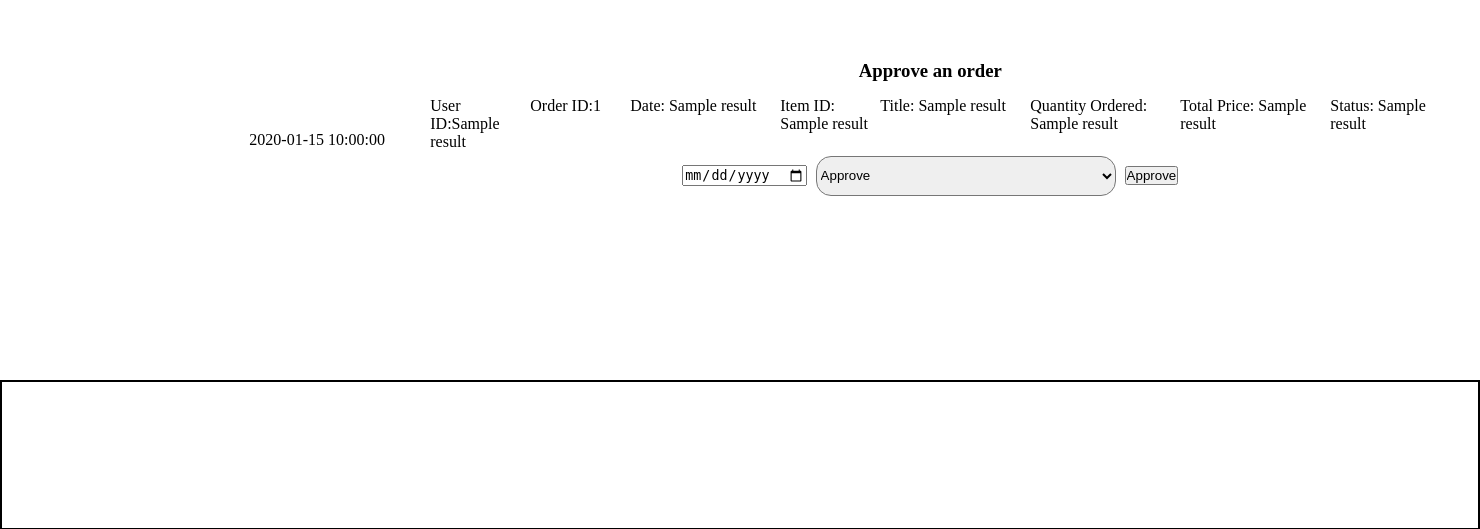
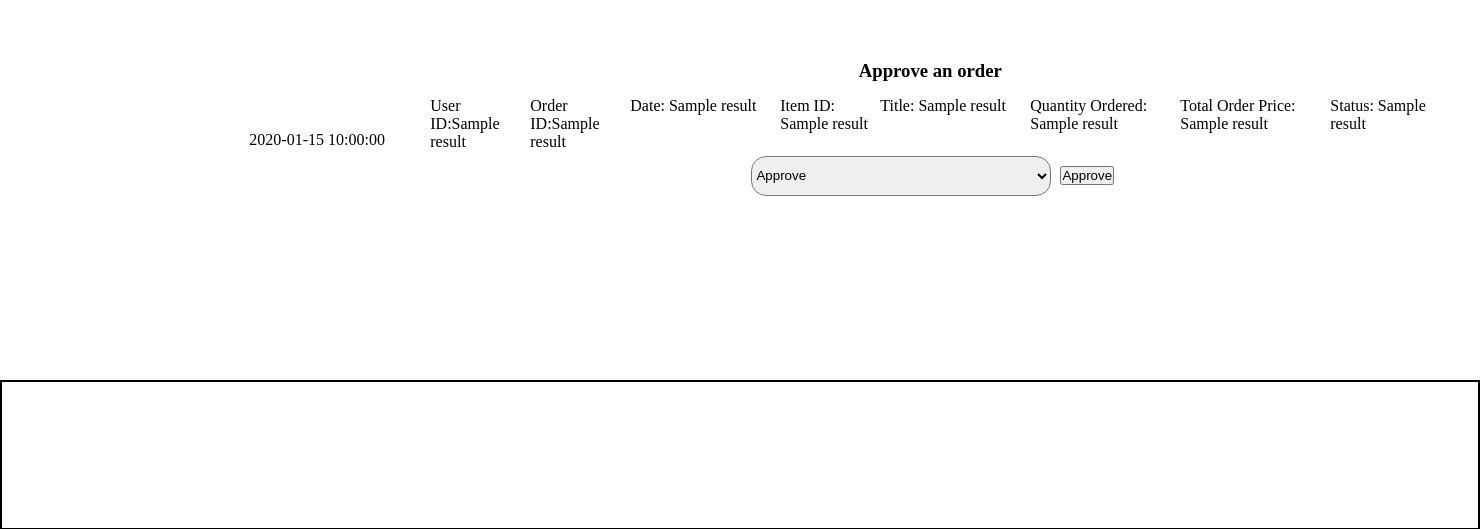
Before and after one commit to SoulCartel117/discsalesfinal, a Flask app: template templates/approve.html in a window 1480 px wide. Shown: the part 220-749 px from the top of the page. Run offline with Flask 2, Linux system fonts and the light colour scheme; the template is opened without the code that fills it: most values are stand-ins (such as "Sample title", 1, 10 or a date in 2020).

Commit message:
orders now have the correct total price, orders have a order ID, orders cant be approved unless they have enough quantity

```diff
--- a/main.py
+++ b/main.py
@@ -13,6 +13,8 @@ salt = "kld@djaa%jkh3ljkk&d83038459"
 global no_user
 no_user = "Not logged in."
 current_user = ""
+global total_price
+total_price = 0
 
 
 @app.route('/', methods=['GET'])
@@ -388,6 +390,7 @@ def edit_products_post():
 
 @app.route('/cart', methods=['GET'])
 def cart_get():
+    global total_price
     total_price = 0
     total_discount = 0
     results = conn.execute(text(f"SELECT * FROM cart WHERE user_id = {current_user};")).all()
@@ -425,8 +428,9 @@ def checkout():
                           f"VALUES ({current_user}, :cc_number, :date, :s_number, :address, :city, :zip, :phone);"), request.form)
         ordered = f"Order successful and information saved"
         order_items = conn.execute(text(f"SELECT * FROM cart WHERE user_id = {current_user};")).all()
-        total_price = conn.execute(text(f"SELECT sum(price) FROM cart WHERE user_id = {current_user};")).all()
-        total_price = int(total_price)
+        order_id = conn.execute(text(f"SELECT count(ID) FROM orders WHERE user_id = {current_user};")).all()
+        order_id = str(order_id[0][0])
+        order_id = int(order_id) + 1
         for items in order_items:
             title = items[2]
             product_id = items[3]
@@ -434,15 +438,15 @@ def checkout():
             color = items[5]
             plastic = items[6]
             quantity = items[7]
-            conn.execute(text(f"INSERT INTO orders (user_id, item_id, item_title, item_color, item_plastic, quantity, item_price, total_price) "
-                          f"VALUES ({current_user}, {product_id}, '{title}', '{color}', '{plastic}', {quantity}, {price}, {total_price}); "))
+            conn.execute(text(f"INSERT INTO orders (user_id, item_id, item_title, item_color, item_plastic, quantity, item_price, total_price, order_id) "
+                          f"VALUES ({current_user}, {product_id}, '{title}', '{color}', '{plastic}', {quantity}, {price}, {total_price}, {order_id}); "))
         conn.execute(text(f"DELETE FROM cart WHERE user_id = {current_user};"))
         return render_template('order.html', no_user=no_user, ordered=ordered)
     else:
         order_items = conn.execute(text(f"SELECT * FROM cart WHERE user_id = {current_user};")).all()
-        total_price = conn.execute(text(f"SELECT sum(price) FROM cart WHERE user_id = {current_user};")).all()
-        print(total_price)
-        total_price = int(total_price[0][0])
+        order_id = conn.execute(text(f"SELECT count(ID) FROM orders WHERE user_id = {current_user};")).all()
+        order_id = str(order_id[0][0])
+        order_id = int(order_id) + 1
         for items in order_items:
             title = items[2]
             product_id = items[3]
@@ -451,22 +455,16 @@ def checkout():
             plastic = items[6]
             quantity = items[7]
             conn.execute(text(
-            f"INSERT INTO orders (user_id, item_id, item_title, item_color, item_plastic, quantity, item_price, total_price) "
-            f"VALUES ({current_user}, {product_id}, '{title}', '{color}', '{plastic}', {quantity}, {price}, {total_price}); "))
+            f"INSERT INTO orders (user_id, item_id, item_title, item_color, item_plastic, quantity, item_price, total_price, order_id) "
+            f"VALUES ({current_user}, {product_id}, '{title}', '{color}', '{plastic}', {quantity}, {price}, {total_price}, {order_id}); "))
         conn.execute(text(f"DELETE FROM cart WHERE user_id = {current_user};"))
         ordered = f"Order successful and information not saved"
-        return redirect(url_for('order', no_user=no_user, ordered=ordered))
+        return redirect(url_for('order_get', no_user=no_user, ordered=ordered))
 
 
 @app.route('/order', methods=['GET'])
 def order_get():
-    order_count = conn.execute(text(f"SELECT count(distinct user_id) FROM orders WHERE user_id = {current_user} group by date;")).all()
-    order_count = str(order_count)
-    order_count = order_count.rstrip(']')
-    order_count = order_count.lstrip('[')
-    order_count = order_count.rstrip(')')
-    order_count = order_count.lstrip('(')
-    order_count = order_count.rstrip(',')
+    order_count = conn.execute(text(f"SELECT count(distinct user_id) FROM orders WHERE user_id = {current_user} group by date;")).all()[0][0]
     order_count = int(order_count)
     print(order_count)
     results = conn.execute(text(f"SELECT * FROM orders WHERE user_id = {current_user};")).all()
@@ -506,22 +504,30 @@ def approve_post():
     order_date = request.form.get('order_date')
     user = request.form.get('user_id')
     conn.execute(text(f"UPDATE orders SET status = \'{status}\' WHERE date = \'{order_date}\';"))
-    if status == "Approval":
-        items = conn.execute(text(f"SELECT * from orders where date = {order_date};")).all()
+    print(f"order date {order_date}")
+    if status == "Approve":
+        print("past approve")
+        items = conn.execute(text(f"SELECT * from orders where date = \"{order_date}\";")).all()
         for x in items:
             item_id = x[3]
+            print(f"Item id {item_id}")
             item_quantity = x[7]
+            print(f"item quantity {item_quantity}")
             inventory = conn.execute(text(f"SELECT * FROM products where ID = {item_id}")).all()[0][9]
             if inventory >= item_quantity:
+                print(f"TEST TEST TEST enough inventory")
                 inventory = int(inventory) - int(item_quantity)
                 conn.execute(text(f"UPDATE products SET quantity = {inventory} WHERE ID = {item_id};"))
+                updated = f"The order placed on {order_date} by user {user} as been updated to {status}."
+                return render_template('approve.html', no_user=no_user, updated=updated)
             else:
+                print(f"TEST TEST no enough inventory")
                 inventory = int(inventory) - int(item_quantity)
                 updated = f"Item ID {item_id} does not have sufficient quantity. Over ordered by {inventory}."
                 return render_template('approve.html', no_user=no_user, updated=updated)
-    #   get the item and quantity, verify that there is enough inventory and then update the inventory to the correct amount
-    updated = f"The order placed on {order_date} by user {user} as been updated to {status}."
-    return render_template('approve.html', no_user=no_user, updated=updated)
+    else:
+        updated = f"The order placed on {order_date} by user {user} as been updated to {status}."
+        return render_template('approve.html', no_user=no_user, updated=updated)
 
 
 if __name__ == '__main__':
--- a/templates/approve.html
+++ b/templates/approve.html
@@ -9,16 +9,17 @@
             {% for result in results %}
                 <div class="select">
                     <p class="line_item">User ID:{{ result[1] }}</p>
-                    <p class="line_item">Order ID:{{ result[0] }}</p>
+                    <p class="line_item">Order ID:{{ result[11] }}</p>
                     <p class="line_item" style="width: 150px;">Date: {{ result[2] }}</p>
                     <p class="line_item">Item ID: {{ result[3] }}</p>
                     <p class="line_item" style="width: 150px;">Title: {{ result[4] }}</p>
                     <p class="line_item" style="width: 150px;">Quantity Ordered: {{ result[7] }}</p>
-                    <p class="line_item" style="width: 150px;">Total Price: {{ result[9] }}</p>
+                    <p class="line_item" style="width: 150px;">Total Order Price: {{ result[9] }}</p>
                     <p class="line_item">Status: {{ result[10] }}</p>
                 </div>
                 <form action="approve" method="POST">
-                    <input name="order_date" type="date" value="{{ result[2] }}">
+                    <input name="user_id" value="{{ result[1] }}" class="hidden">
+                    <input name="order_date" type="date" value="{{ result[2] }}" class="hidden">
                     <select name="approval">
                         <option value="Approve">Approve</option>
                         <option value="Delivery">Delivery</option>
--- a/templates/order.html
+++ b/templates/order.html
@@ -14,7 +14,7 @@
                         <p class="line_item">Price: ${{ result[8] }}0</p>
                     </div>
                 {% endfor %}
-            <p>Total Price: {{ result[9] }}</p>
+            <p>Total Price: ${{ result[9] }}0</p>
         {% endfor %}
 
 
```
